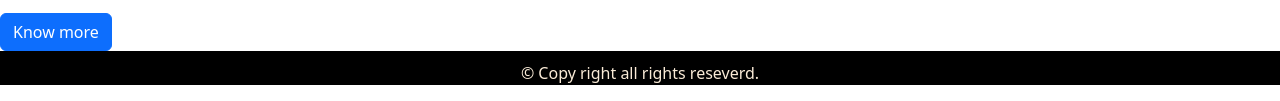
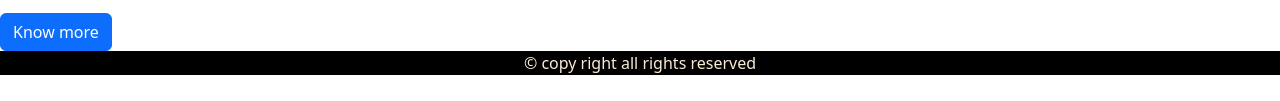
Before and after one commit to neethu1990/dance, a plain HTML site: page dance.html in a window 1280 px wide. Shown: the part 5362-5463 px from the top of the page. Drawn offline with nearby package versions, Linux system fonts and the light colour scheme.

Commit message:
new commit

```diff
--- a/dance.html
+++ b/dance.html
@@ -114,10 +114,10 @@
           <a class="btn btn-primary" href="https://www.sattriyakristi.com/about-sattriya-dance/" role="button">Know more</a>
 
 
+
           <footer>
-            <p style="background-color: black ; padding-top: 10px; text-align: center ; color: antiquewhite;">&copy; Copy right all rights reseverd.</p>
+            <p style=" background-color:black; color: antiquewhite; text-align: center;">&copy; copy right all rights reserved</p>
           </footer>
-
 
         <script src="https://cdn.jsdelivr.net/npm/bootstrap@5.3.1/dist/js/bootstrap.bundle.min.js" integrity="sha384-HwwvtgBNo3bZJJLYd8oVXjrBZt8cqVSpeBNS5n7C8IVInixGAoxmnlMuBnhbgrkm" crossorigin="anonymous"></script>
 </body>
--- /dev/null
+++ b/style.css
@@ -0,0 +1,5 @@
+
+
+@media  (min-width: 768px)
+ {text-align: justify;
+ }
```
